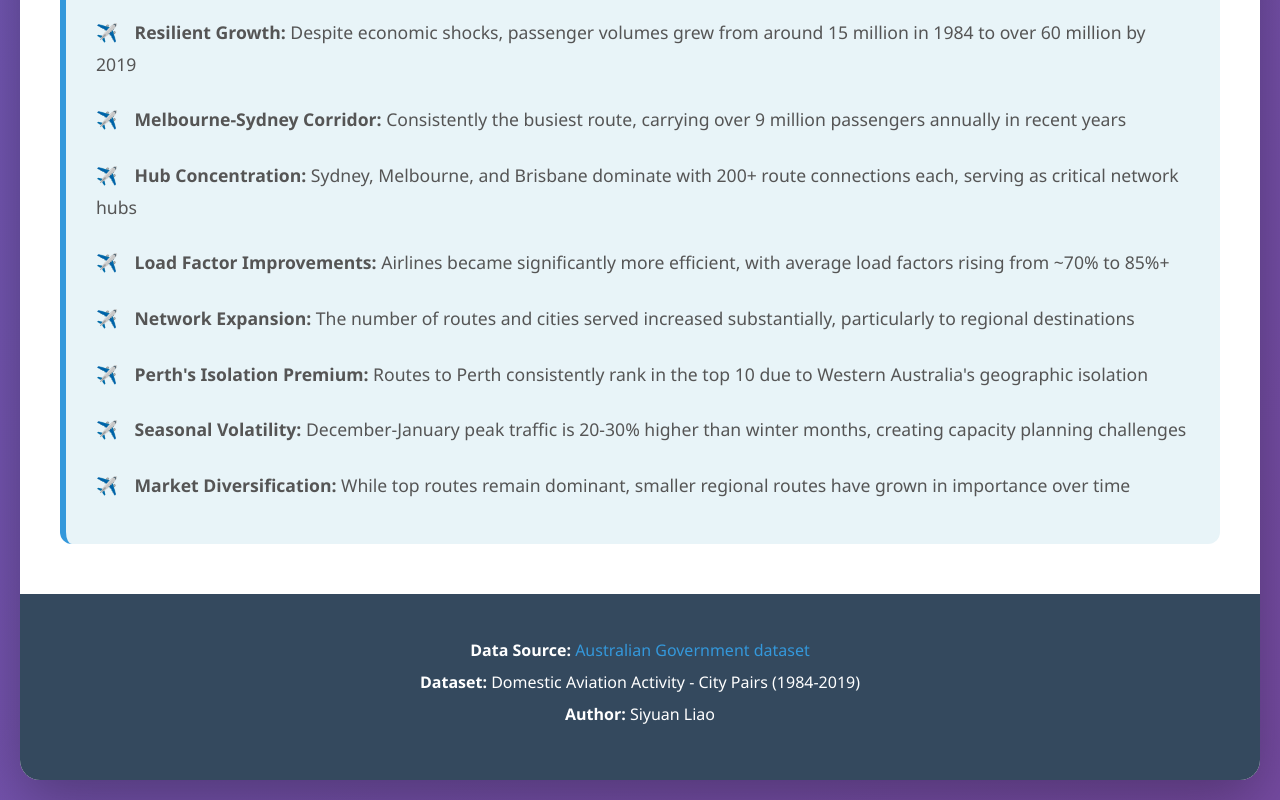
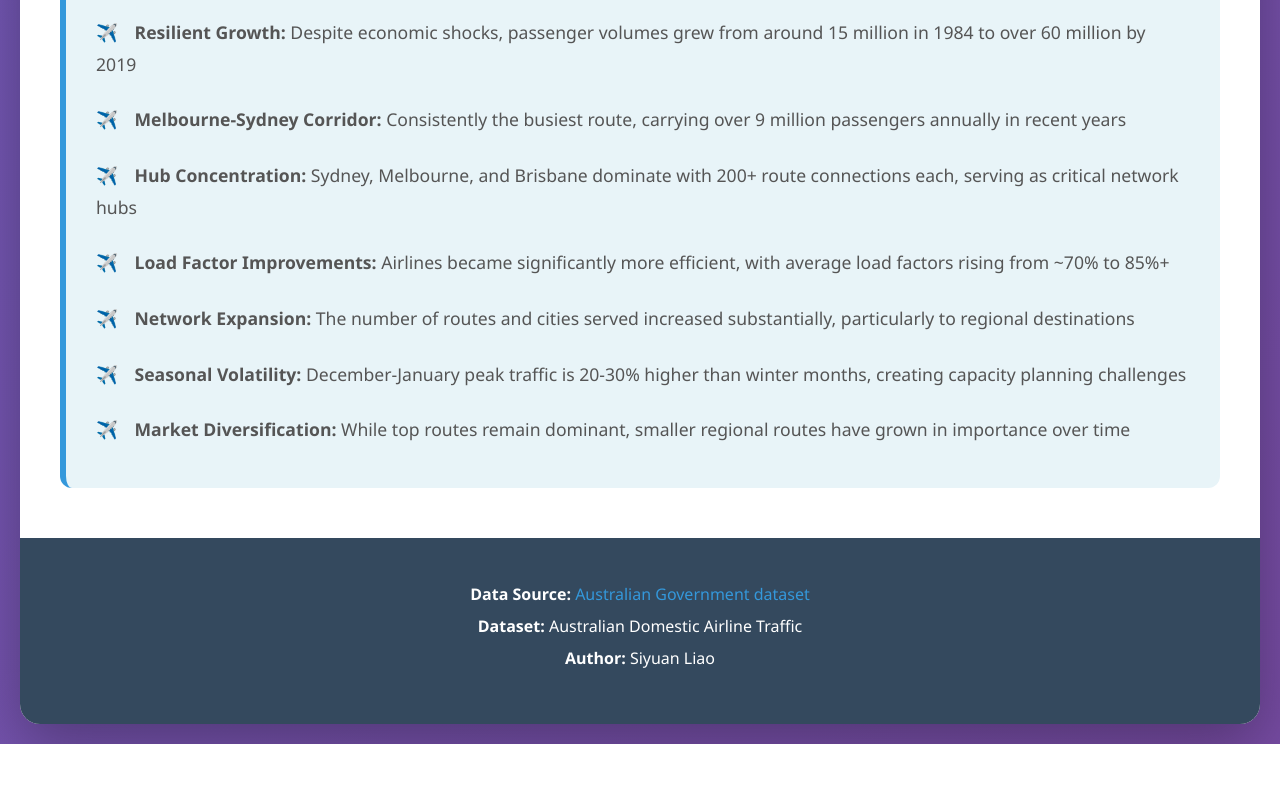
Before and after one commit to SiyuanLiao12137/Data-visualisation2, a plain HTML site: page index.html in a window 1280 px wide. Shown: the part 6939-7739 px from the top of the page. After the commit the page ends 7683 px from the top, so only its background shows below. Drawn offline with Linux system fonts and the light colour scheme; a script that the page names is missing.

Commit message:
adjuestment

```diff
--- a/index.html
+++ b/index.html
@@ -357,7 +357,6 @@
                     <li><strong>Hub Concentration:</strong> Sydney, Melbourne, and Brisbane dominate with 200+ route connections each, serving as critical network hubs</li>
                     <li><strong>Load Factor Improvements:</strong> Airlines became significantly more efficient, with average load factors rising from ~70% to 85%+</li>
                     <li><strong>Network Expansion:</strong> The number of routes and cities served increased substantially, particularly to regional destinations</li>
-                    <li><strong>Perth's Isolation Premium:</strong> Routes to Perth consistently rank in the top 10 due to Western Australia's geographic isolation</li>
                     <li><strong>Seasonal Volatility:</strong> December-January peak traffic is 20-30% higher than winter months, creating capacity planning challenges</li>
                     <li><strong>Market Diversification:</strong> While top routes remain dominant, smaller regional routes have grown in importance over time</li>
                 </ul>
@@ -367,7 +366,7 @@
 
         <div class="footer">
             <p><strong>Data Source:</strong> <a href="https://data.gov.au" target="_blank">Australian Government dataset</a></p>
-            <p><strong>Dataset:</strong> Domestic Aviation Activity - City Pairs (1984-2019)</p>
+            <p><strong>Dataset:</strong> Australian Domestic Airline Traffic</p>
             <p><strong>Author:</strong> Siyuan Liao</p>
             <p style="margin-top: 20px; font-size: 0.95em; opacity: 0.85;">
             </p>
```
